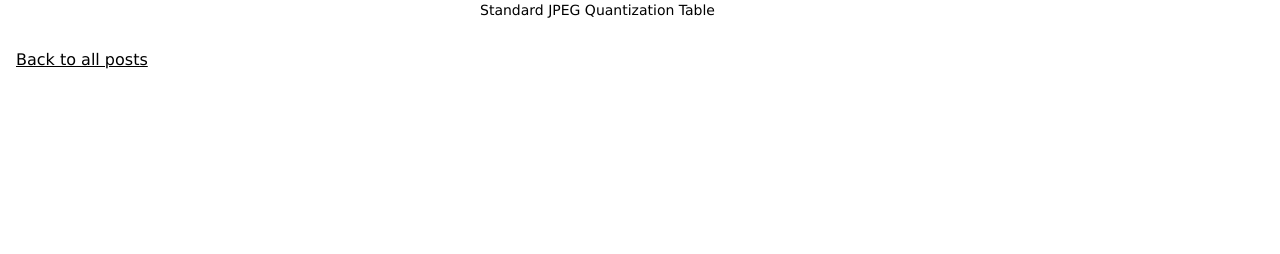
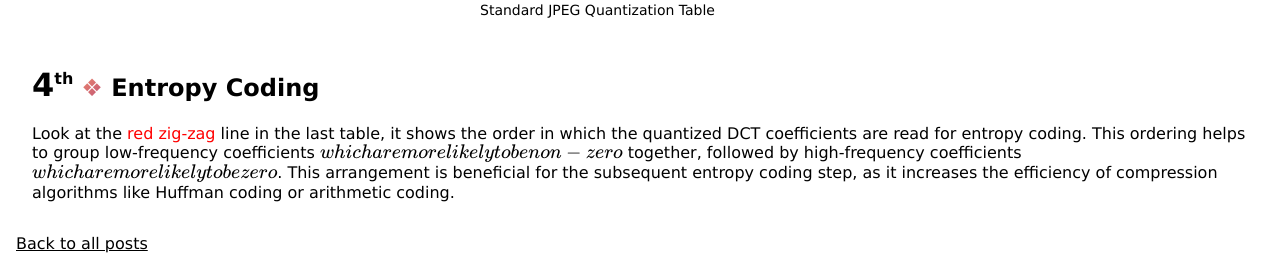
Before and after one commit to dijs/blog-next, a Next.js app: page /post/the-art-of-jpeg in a window 1280 px wide. Shown: the part 2153-2407 px from the top of the page. Before the commit the page ends 2238 px from the top, so only its background shows below. Built offline with nearby package versions, Linux system fonts and the light colour scheme; no server answers.

Commit message:
Added zig zag order

```diff
--- a/pages/post/the-art-of-jpeg.jsx
+++ b/pages/post/the-art-of-jpeg.jsx
@@ -129,7 +129,7 @@ export default function ArtOfJPEG() {
   }
 
   // TODO:
-  // render huffman encoded values
+  // render huffman encoded values (before and after)
   // show uncompressed vs compressed size
 
   // Call out that chroma subsampling and quantization are the lossy steps
@@ -320,6 +320,19 @@ export default function ArtOfJPEG() {
             </figure>
           </div>
         </Section>
+
+        <Section number={4} title="Entropy Coding">
+          <p>
+            Look at the <span style={{ color: 'red' }}>red zig-zag</span> line
+            in the last table, it shows the order in which the quantized DCT
+            coefficients are read for entropy coding. This ordering helps to
+            group low-frequency coefficients (which are more likely to be
+            non-zero) together, followed by high-frequency coefficients (which
+            are more likely to be zero). This arrangement is beneficial for the
+            subsequent entropy coding step, as it increases the efficiency of
+            compression algorithms like Huffman coding or arithmetic coding.
+          </p>
+        </Section>
       </div>
     </PostContainer>
   );
```
